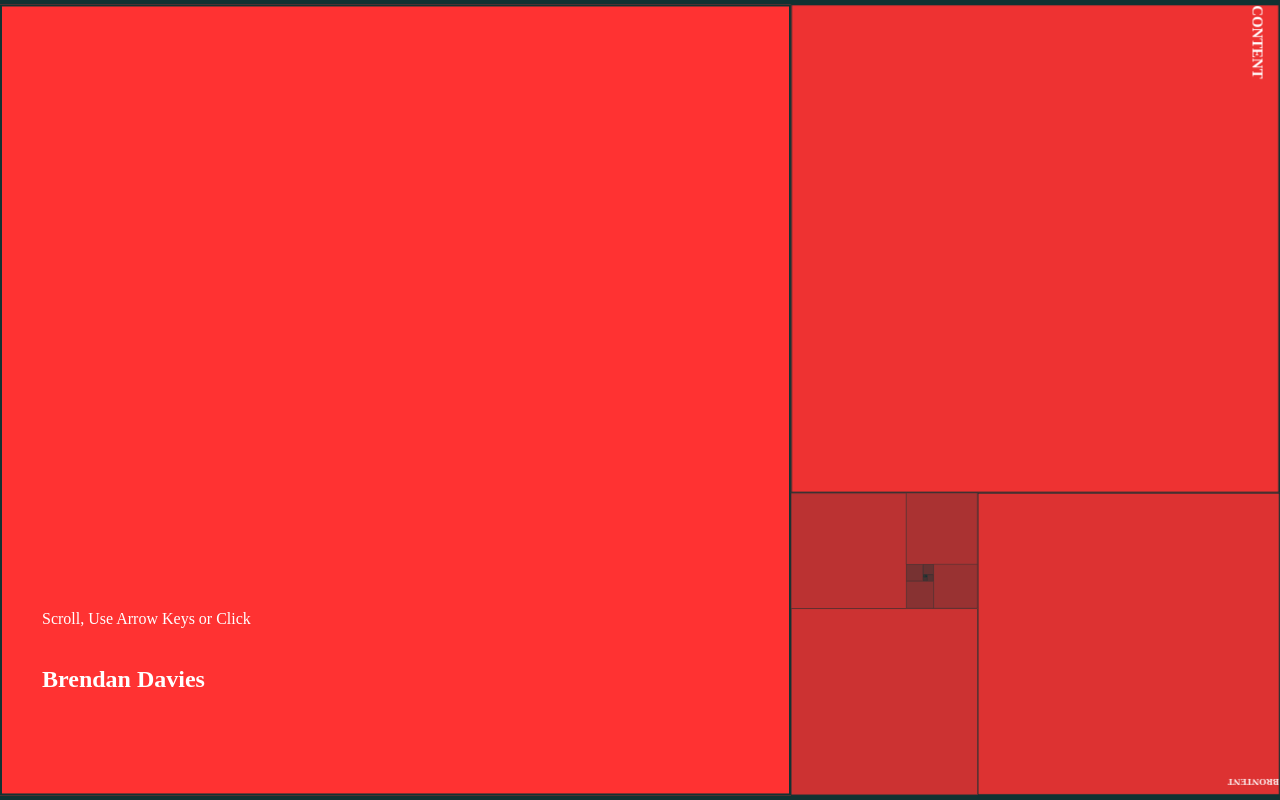
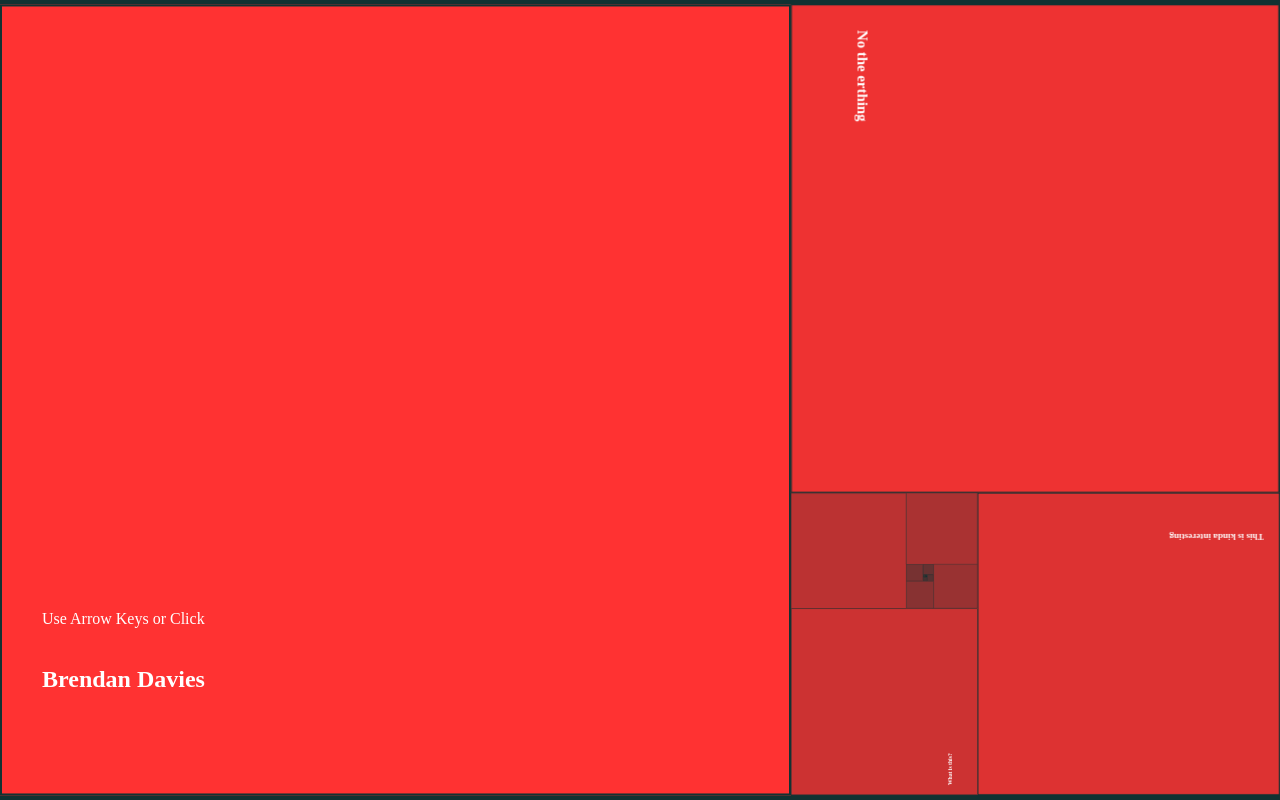
Before and after one commit to BrendanDavies/golden-ratio, a website: page index.html in a window 1280 px wide. Drawn offline with Linux system fonts and the light colour scheme.

Commit message:
Use webpack dev serve

```diff
--- a/index.html
+++ b/index.html
@@ -9,18 +9,24 @@
       <div class="spiral">
         <div class="js-section">
           <div class="message">
-            Scroll, Use Arrow Keys or Click<br><br>
+            Use Arrow Keys or Click<br><br>
             <h2>Brendan Davies</h2>
           </div>
         </div>
         <div class="js-section">
-          <h2>CONTENT</h2>
+          <div class="message">
+            <h2>No the erthing</h2>
+          </div>
         </div>
         <div class="js-section">
-          <h2>BRONTENT</h2>
+          <div class="message">
+            <h2>This is kinda interesting</h2>
+          </div>
         </div>
         <div class="js-section">
-
+          <div class="message">
+            <h2>What is this?</h2>
+          </div>
         </div>
         <div class="js-section">
 
--- a/package.json
+++ b/package.json
@@ -4,7 +4,7 @@
   "description": "portfolio",
   "main": "index.html",
   "scripts": {
-    "serve": "python -m SimpleHTTPServer 8000",
+    "serve": "webpack-dev-server --progress --colors",
     "test": "echo \"Error: no test specified\" && exit 1"
   },
   "author": "brendan davies",
```
